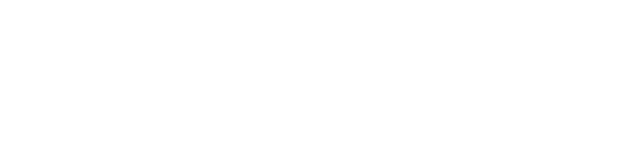
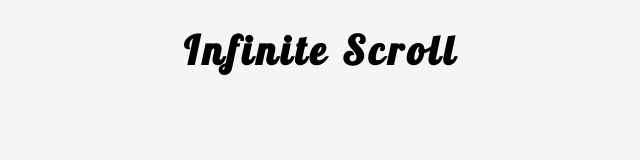
Before and after one commit to hanstoj/infinityScroll, a plain HTML site: page index.html in a window 1280 px wide. Shown: the whole page, without its empty margins (319-959 px from the left). Drawn offline with Linux system fonts and the light colour scheme.

Commit message:
title styled and centered

```diff
--- a/index.html
+++ b/index.html
@@ -3,13 +3,16 @@
 <head>
     <meta charset="UTF-8">
     <meta name="viewport" content="width=device-width, initial-scale=1.0">
-    <title>Template</title>
+    <title>Scroll</title>
     <link rel="icon" type="image/png" href="favicon.png">
     <link rel="stylesheet" href="https://cdnjs.cloudflare.com/ajax/libs/font-awesome/5.10.2/css/all.min.css"/>
     <link rel="stylesheet" href="style.css">
 </head>
 <body>
     <!-- Script -->
+    <h1>
+        Infinite Scroll
+    </h1>
     <script src="script.js"></script>
 </body>
 </html>
--- a/style.css
+++ b/style.css
@@ -0,0 +1,13 @@
+@import url("https://fonts.googleapis.com/css2?family=Lobster&display=swap");
+body {
+  font-family: "Lobster", cursive;
+  background-color: whitesmoke;
+}
+
+h1 {
+  text-align: center;
+  margin-top: 25px;
+  margin-bottom: 15px;
+  font-size: 40px;
+  letter-spacing: 4px;
+}
```
